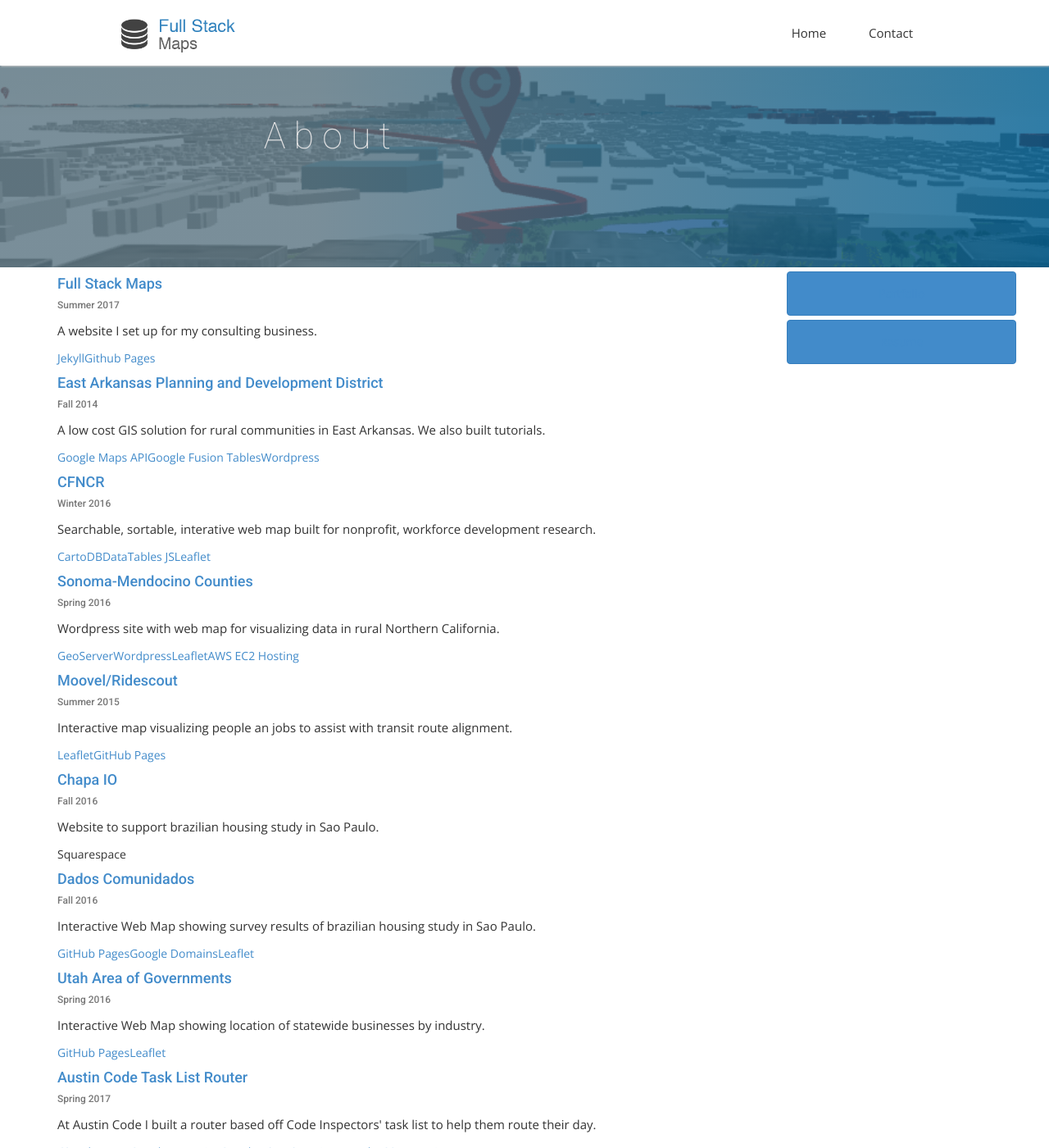
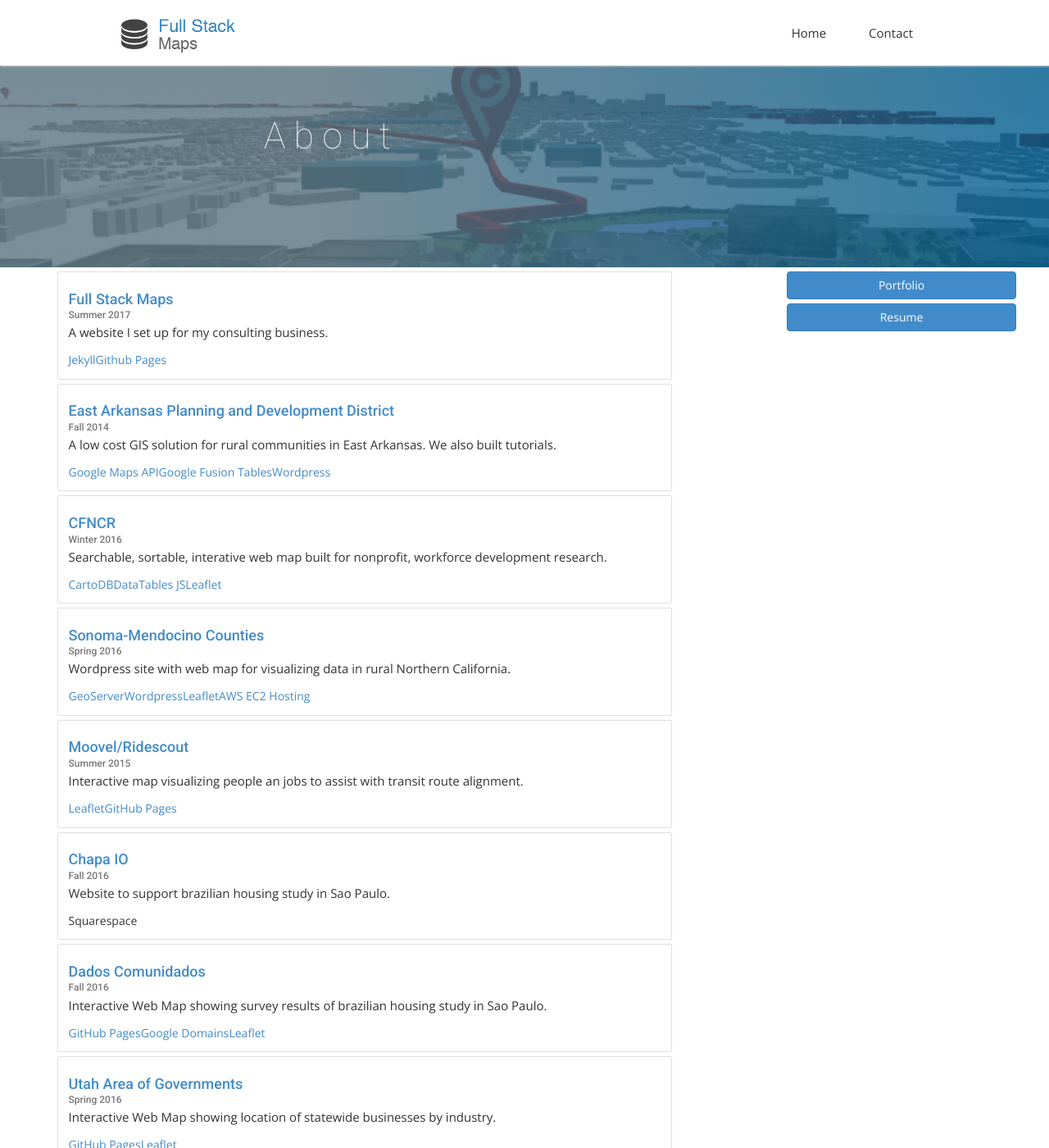
Before and after one commit to nrbrigmon/fullstackmaps, a Jekyll site: the page built from about.html, in a window 1280 px wide and 1400 px high. Shown: the whole window at 82% size. Built offline with Jekyll 4.4.1, drawn with Linux system fonts in a browser that asks for light colours; nearby versions of some CDN libraries; some web fonts are replaced.

Commit message:
removed bootstp 4

```diff
--- a/about.html
+++ b/about.html
@@ -23,7 +23,31 @@ a, a:hover, a:visited, a:active{
 .card {
   margin-top:5px;
   margin-bottom:5px;
+  position: relative;
+  display: -ms-flexbox;
+  display: flex;
+  -ms-flex-direction: column;
+  flex-direction: column;
+  min-width: 0;
+  word-wrap: break-word;
+  background-color: #fff;
+  background-clip: border-box;
+  border: 1px solid rgba(0,0,0,.125);
+  border-radius: .25rem;
 }
+.card-body {
+    -ms-flex: 1 1 auto;
+    flex: 1 1 auto;
+    padding: 1.25rem;
+}
+.card-title {
+    margin-bottom: .75rem;
+}
+.card-subtitle {
+    margin-top: -.375rem;
+    margin-bottom: 0;
+}
+
 </style>
 <!-- Slider Start -->
 <section id="slider">
@@ -54,10 +78,10 @@ a, a:hover, a:visited, a:active{
     <div class="col-sm-3 offset-sm-1 sidebar">
       <ul class="nav flex-column">
         <li class="nav-item btn btn-primary" role="button" id="view-portfolio">
-          <a >Portfolio</a>
+          Portfolio
         </li>
         <li class="nav-item btn btn-primary" role="button" id="view-resume">
-          <a >Resume</a>
+          Resume
         </li>
       </ul>
     </div>
```
